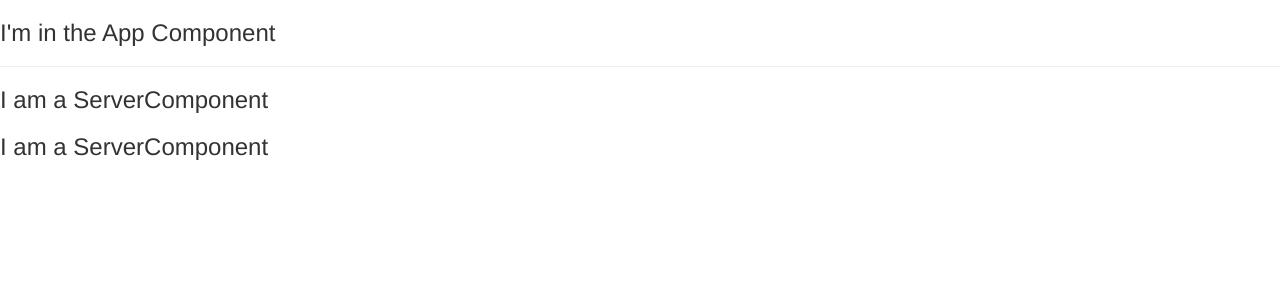
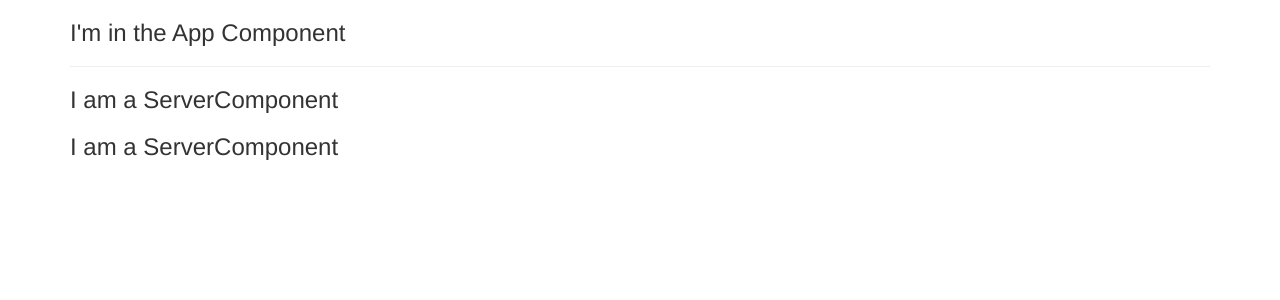
Before and after one commit to camdenbrown-zz/angular4-practice-app, an Angular app: page / in a window 1280 px wide. Shown: the top 300 px of the page. Built offline with nearby package versions, Linux system fonts and the light colour scheme.

Commit message:
add styling

```diff
--- a/src/app/app.component.css
+++ b/src/app/app.component.css
@@ -0,0 +1,3 @@
+h3 {
+  color: blue;
+}
--- a/src/app/app.component.html
+++ b/src/app/app.component.html
@@ -1,8 +1,9 @@
 <div class="container">
   <div class="row">
-
+    <div class="col-xs-12">
+      <h3>I'm in the App Component</h3>
+      <hr>
+      <app-servers></app-servers>
+    </div>
   </div>
 </div>
-<h3>I'm in the App Component</h3>
-<hr>
-<app-servers></app-servers>
--- a/src/app/app.component.ts
+++ b/src/app/app.component.ts
@@ -3,7 +3,7 @@ import { Component } from '@angular/core';
 @Component({
   selector: 'app-root',
   templateUrl: './app.component.html',
-  styleUrls: ['./app.component.css']
+  styles: ['./app.component.css']
 })
 export class AppComponent {
   name = '';
```
